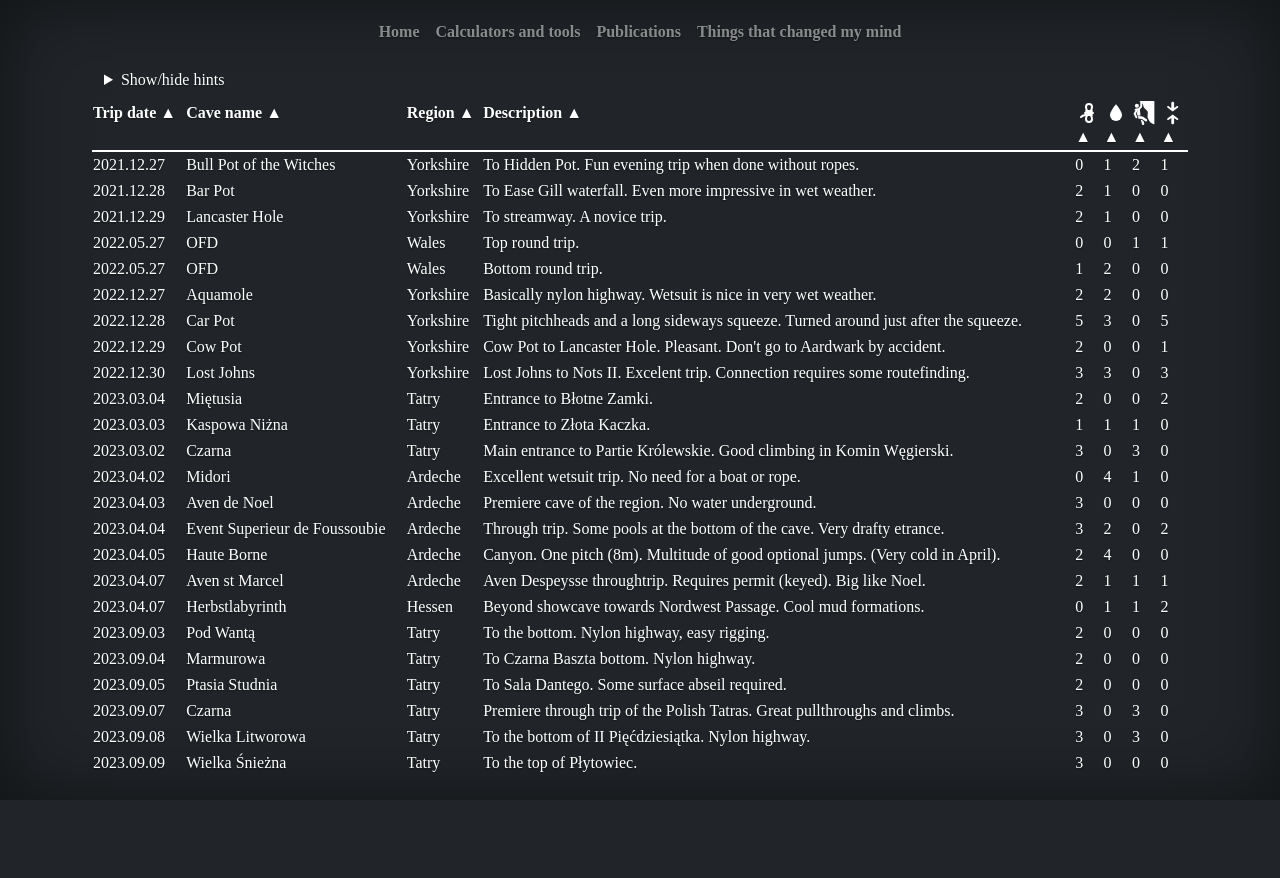
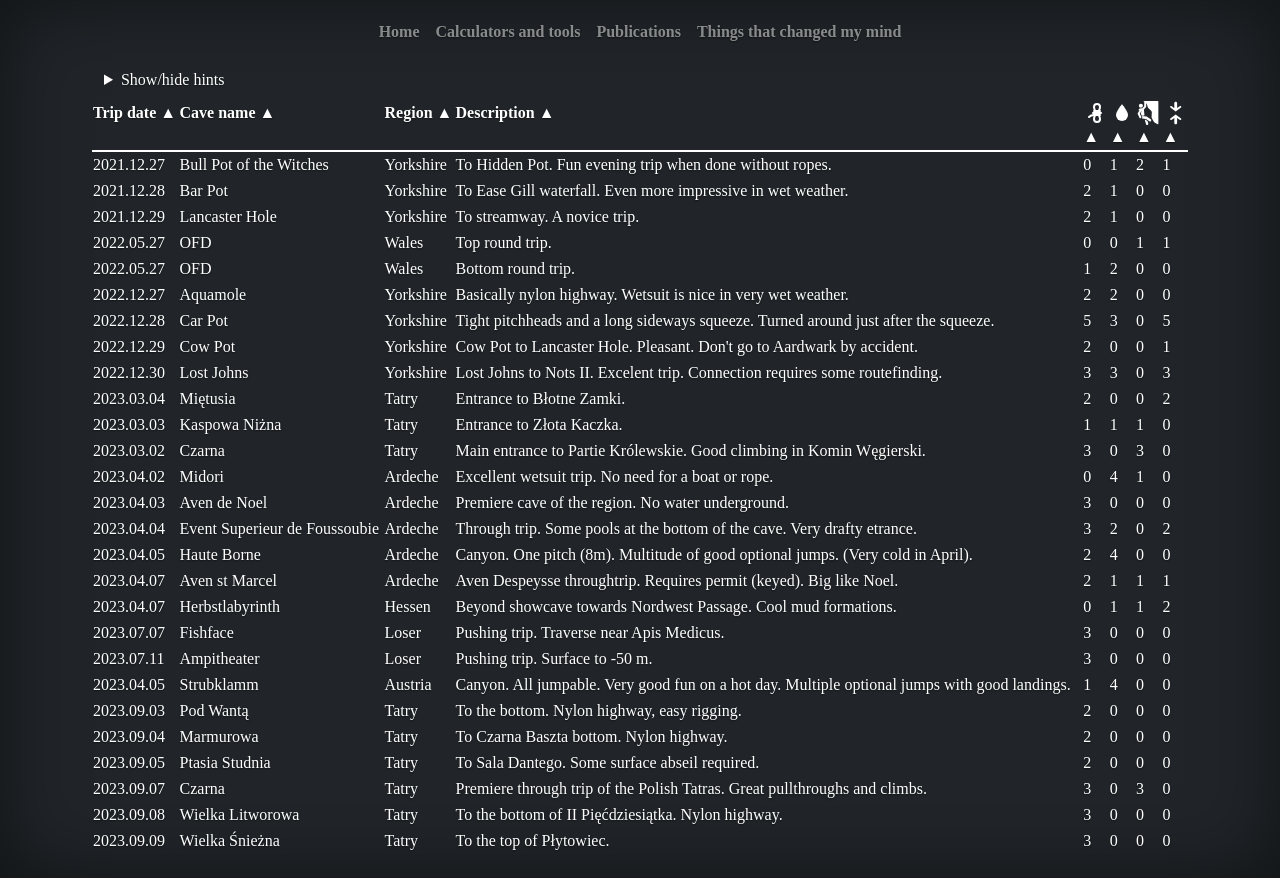
Before and after one commit to RadostW/RadostW.github.io, a plain HTML site: page caving.html in a window 1280 px wide. Before the commit the page ends 800 px from the top, so only its background shows below. Drawn offline with Linux system fonts and the light colour scheme; a web font is replaced by a local one.

Commit message:
Austria 2023 trip

```diff
--- a/caving.html
+++ b/caving.html
@@ -314,6 +314,45 @@
           </tr>
 
           <tr>
+            <td>2023.07.07</td>
+            <td>Fishface</td>
+            <td>Loser</td>
+
+            <td>Pushing trip. Traverse near Apis Medicus.</td>
+
+            <td>3</td>
+            <td>0</td>
+            <td>0</td>
+            <td>0</td>
+          </tr>
+
+          <tr>
+            <td>2023.07.11</td>
+            <td>Ampitheater</td>
+            <td>Loser</td>
+
+            <td>Pushing trip. Surface to -50 m.</td>
+
+            <td>3</td>
+            <td>0</td>
+            <td>0</td>
+            <td>0</td>
+          </tr>
+
+          <tr>
+            <td>2023.04.05</td>
+            <td>Strubklamm</td>
+            <td>Austria</td>
+
+            <td>Canyon. All jumpable. Very good fun on a hot day. Multiple optional jumps with good landings.</td>
+
+            <td>1</td>
+            <td>4</td>
+            <td>0</td>
+            <td>0</td>
+          </tr>
+
+          <tr>
             <td>2023.09.03</td>
             <td>Pod Wantą</td>
             <td>Tatry</td>
@@ -374,7 +413,7 @@
 
             <td>3</td>
             <td>0</td>
-            <td>3</td>
+            <td>0</td>
             <td>0</td>
           </tr>
 
```
